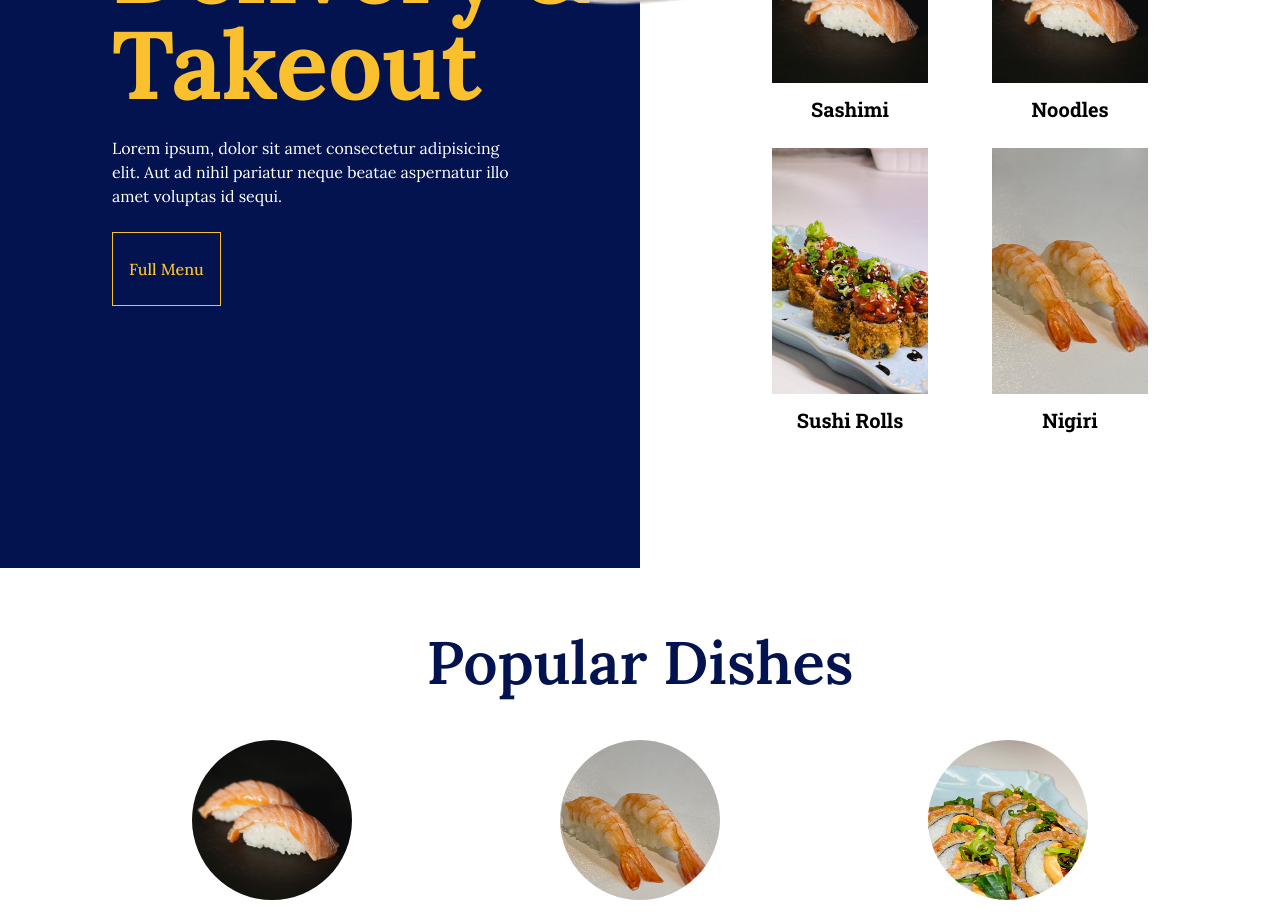
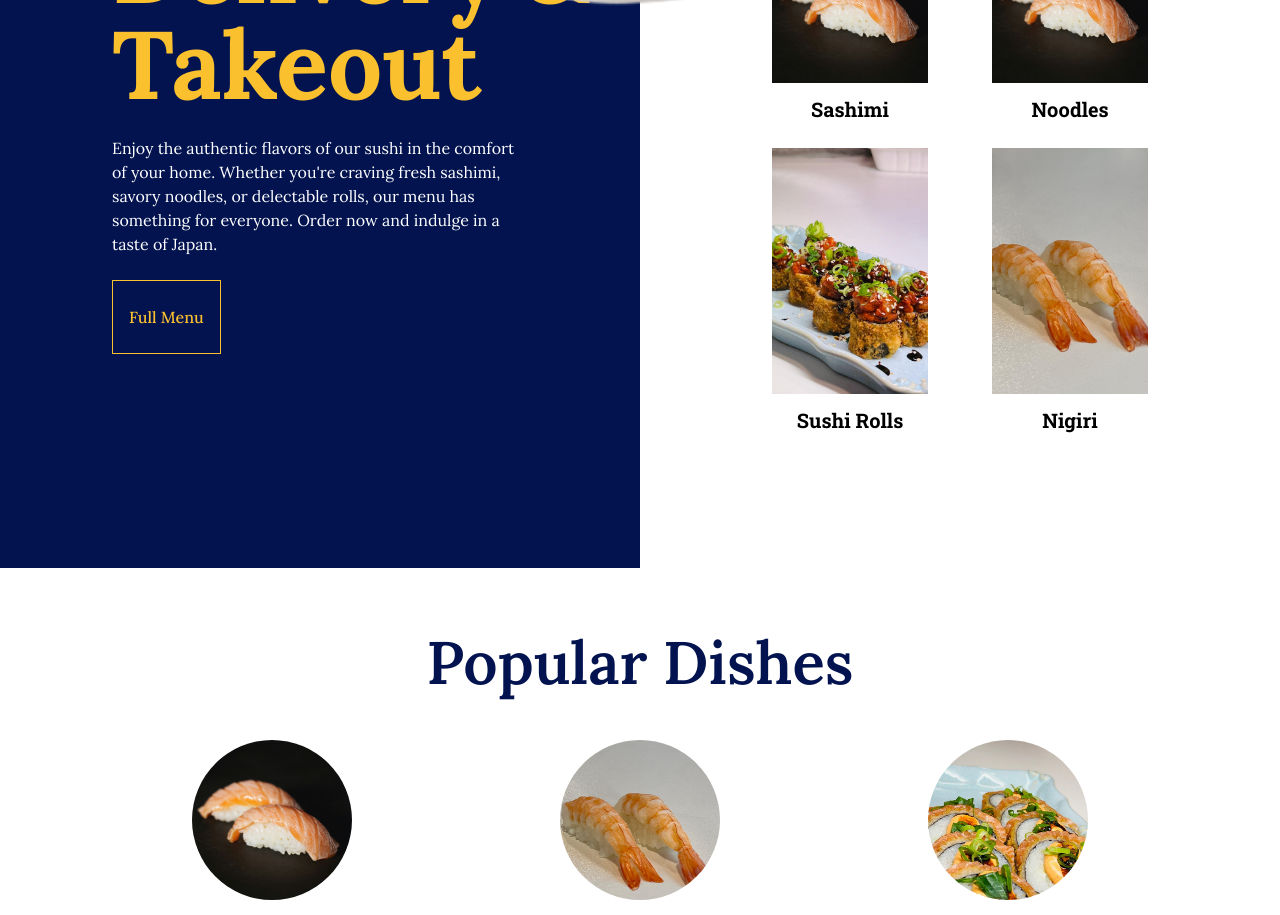
Before and after one commit to AnupamPoudel1/Sushi-Kathmandu, a Next.js app: page /menu in a window 1280 px wide. Shown: the part 1020-1935 px from the top of the page. Built offline with nearby package versions, Linux system fonts and the light colour scheme.

Commit message:
modification: removed lorem and replaced it with authentic content

```diff
--- a/src/app/(home)/menu/page.tsx
+++ b/src/app/(home)/menu/page.tsx
@@ -274,7 +274,7 @@ export default function Menu() {
                             Delivery & <br /> Takeout
                         </h1>
                         <p className='text-primary'>
-                            Lorem ipsum, dolor sit amet consectetur adipisicing elit. Aut ad nihil pariatur neque beatae aspernatur illo amet voluptas id sequi.
+                            Enjoy the authentic flavors of our sushi in the comfort of your home. Whether you're craving fresh sashimi, savory noodles, or delectable rolls, our menu has something for everyone. Order now and indulge in a taste of Japan.
                         </p>
                         <a href='#fullmenu' className='border border-secondary px-4 py-6 w-max text-secondary hover:bg-primary hover:border-primary hover:text-tertiary transition duration-300 font-medium'>
                             Full Menu
--- a/src/app/(home)/page.tsx
+++ b/src/app/(home)/page.tsx
@@ -59,7 +59,7 @@ export default function Home() {
             Traditional <br /> Taste
           </h1>
           <p className='text-base font-normal text-text w-3/4'>
-            Lorem ipsum dolor, sit amet consectetur adipisicing elit. Perspiciatis dicta ratione unde est, natus commodi possimus enim ipsum quisquam totam.
+            Experience the artistry of authentic sushi crafted with the finest ingredients. From the delicate balance of flavors to the perfect texture, our menu celebrates the heritage of Japanese cuisine.
           </p>
           <Link
             href={'/menu'}
```
